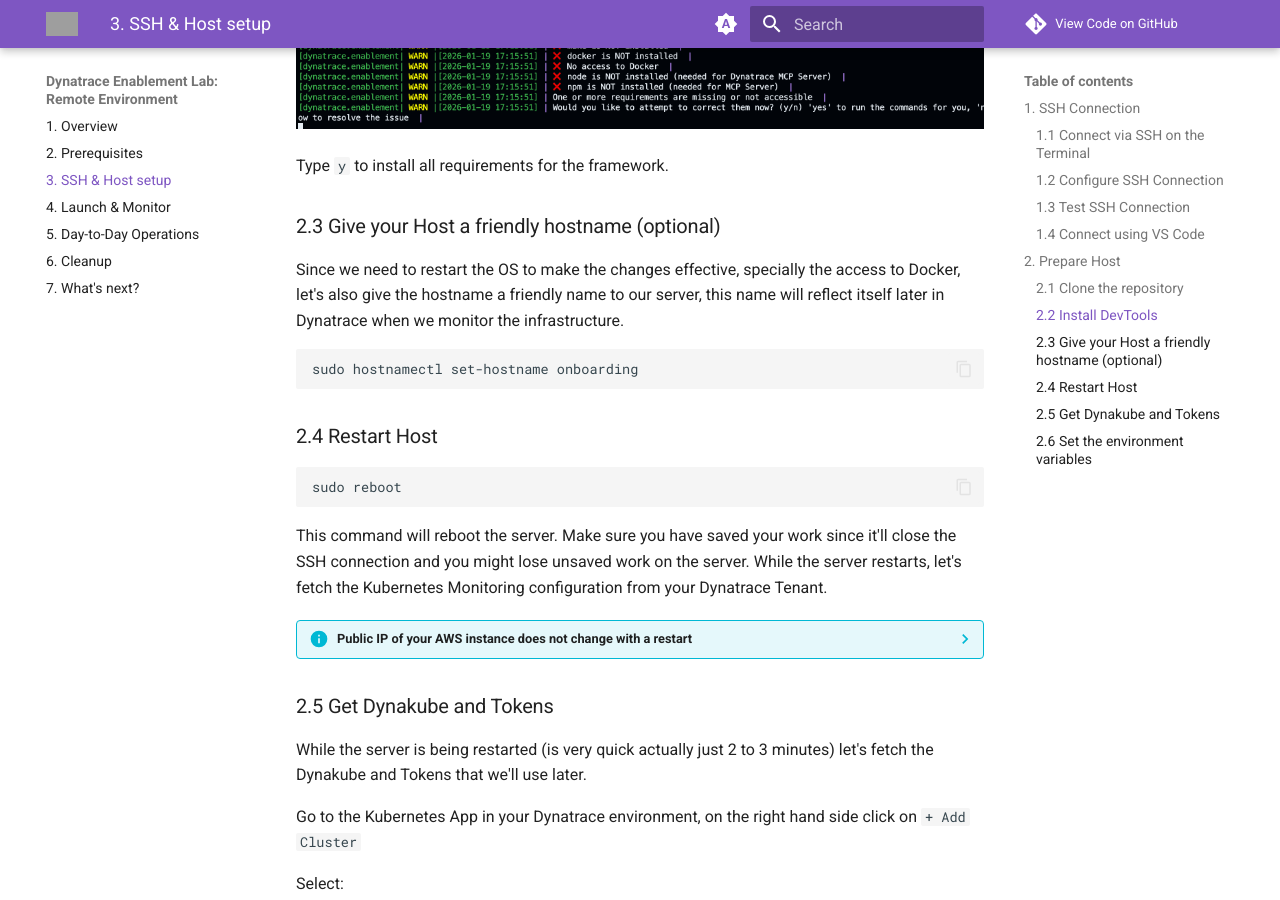
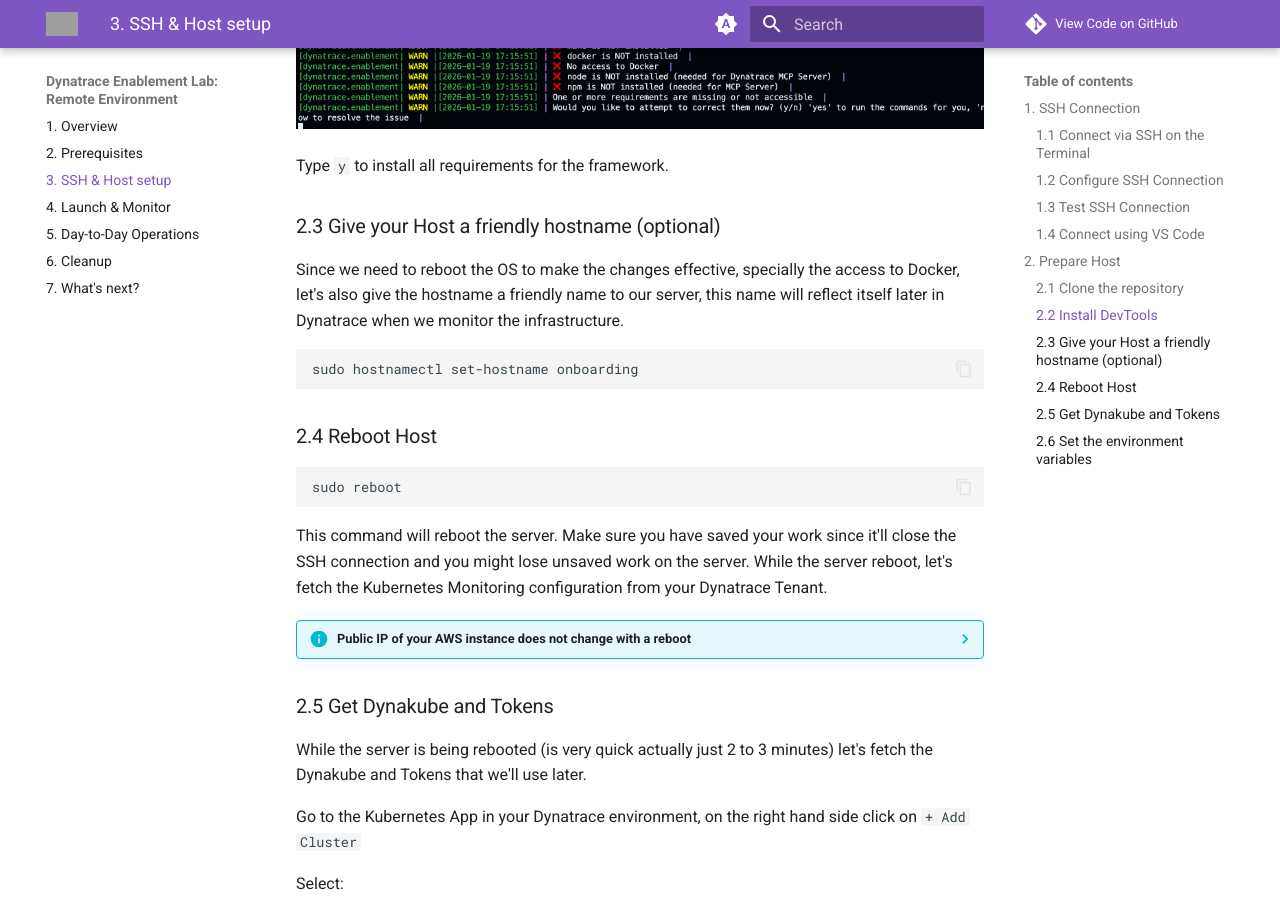
Before and after one commit to danatrace/remote-environment, an MkDocs documentation site: the page built from docs/configure.md, in a window 1280 px wide and 900 px high, scrolled down 3086 px. Built offline with MkDocs 1.6.1 and Material for MkDocs 9.7.7, drawn with Linux system fonts in a browser that asks for light colours; comment, search, counter and statistics services are not loaded; grey boxes are pictures that could not be loaded.

Commit message:
Reboot instead of Restart

````diff
--- a/docs/configure.md
+++ b/docs/configure.md
@@ -84,26 +84,26 @@ Type `y` to install all requirements for the framework.
 
 
 ### 2.3 Give your Host a friendly hostname (optional)
-Since we need to restart the OS to make the changes effective, specially the access to Docker, let's also give the hostname a friendly name to our server, this name will reflect itself later in Dynatrace when we monitor the infrastructure.
+Since we need to reboot the OS to make the changes effective, specially the access to Docker, let's also give the hostname a friendly name to our server, this name will reflect itself later in Dynatrace when we monitor the infrastructure.
 
 ```bash
 sudo hostnamectl set-hostname onboarding
 ```
 
-### 2.4 Restart Host
+### 2.4 Reboot Host
 
 ```bash
 sudo reboot
 ```
-This command will reboot the server. Make sure you have saved your work since it'll close the SSH connection and you might lose unsaved work on the server. While the server restarts, let's fetch the Kubernetes Monitoring configuration from your Dynatrace Tenant.
+This command will reboot the server. Make sure you have saved your work since it'll close the SSH connection and you might lose unsaved work on the server. While the server reboot, let's fetch the Kubernetes Monitoring configuration from your Dynatrace Tenant.
 
 
-??? Info "Public IP of your AWS instance does not change with a restart"
-    Restarting an EC2 instance will allocate the same public IP as before, only if you stop it and start it again, then AWS will fetch a new public IP for your server and you'll have to reconfigure your SSH connection.
+??? Info "Public IP of your AWS instance does not change with a reboot"
+    Rebooting an EC2 instance will allocate the same public IP as before, only if you stop it and start it again, then AWS will fetch a new public IP for your server and you'll have to reconfigure your SSH connection.
 
 ### 2.5 Get Dynakube and Tokens
 
-While the server is being restarted (is very quick actually just 2 to 3 minutes) let's fetch the Dynakube and Tokens that we'll use later.
+While the server is being rebooted (is very quick actually just 2 to 3 minutes) let's fetch the Dynakube and Tokens that we'll use later.
 
 Go to the Kubernetes App in your Dynatrace environment, on the right hand side click on `+ Add Cluster`
 
````
